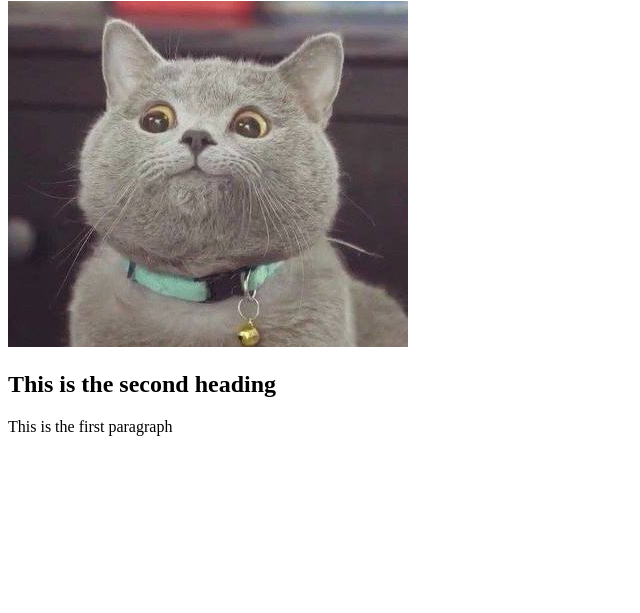
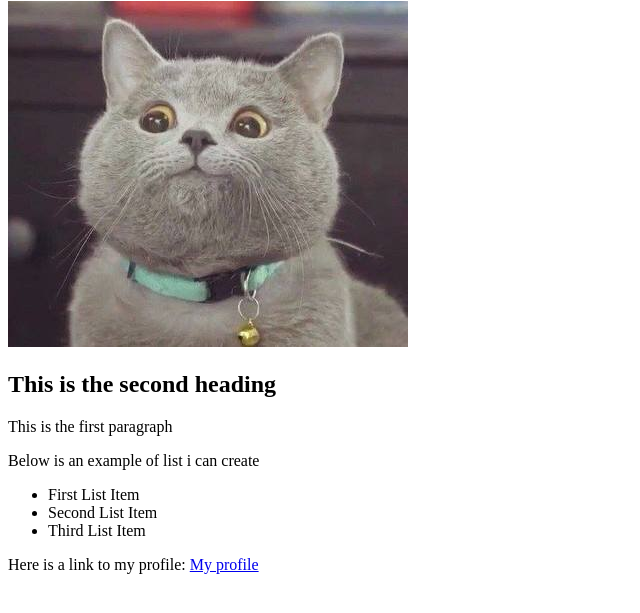
Before and after one commit to Forzafonz/git-test, a plain HTML site: page index.html in a window 1280 px wide. Shown: the part 79-692 px from the top of the page, without its empty margins (0-640 px from the left). Drawn offline with Linux system fonts and the light colour scheme.

Commit message:
New File

```diff
--- a/index.html
+++ b/index.html
@@ -9,5 +9,12 @@
     <img src="images/153247132518911821.jpg" alt="My test image">
     <h2>This is the second heading</h2>
     <p>This is the first paragraph</p>
+    <p> Below is an example of list i can create</p>
+    <ul>
+      <li> First List Item</li>
+      <li> Second List Item</li>
+      <li> Third List Item</li>
+    </ul>
+    <p>Here is a link to my profile: <a href="https://github.com/Forzafonz">My profile</a></p>
   </body>
 </html>
```
